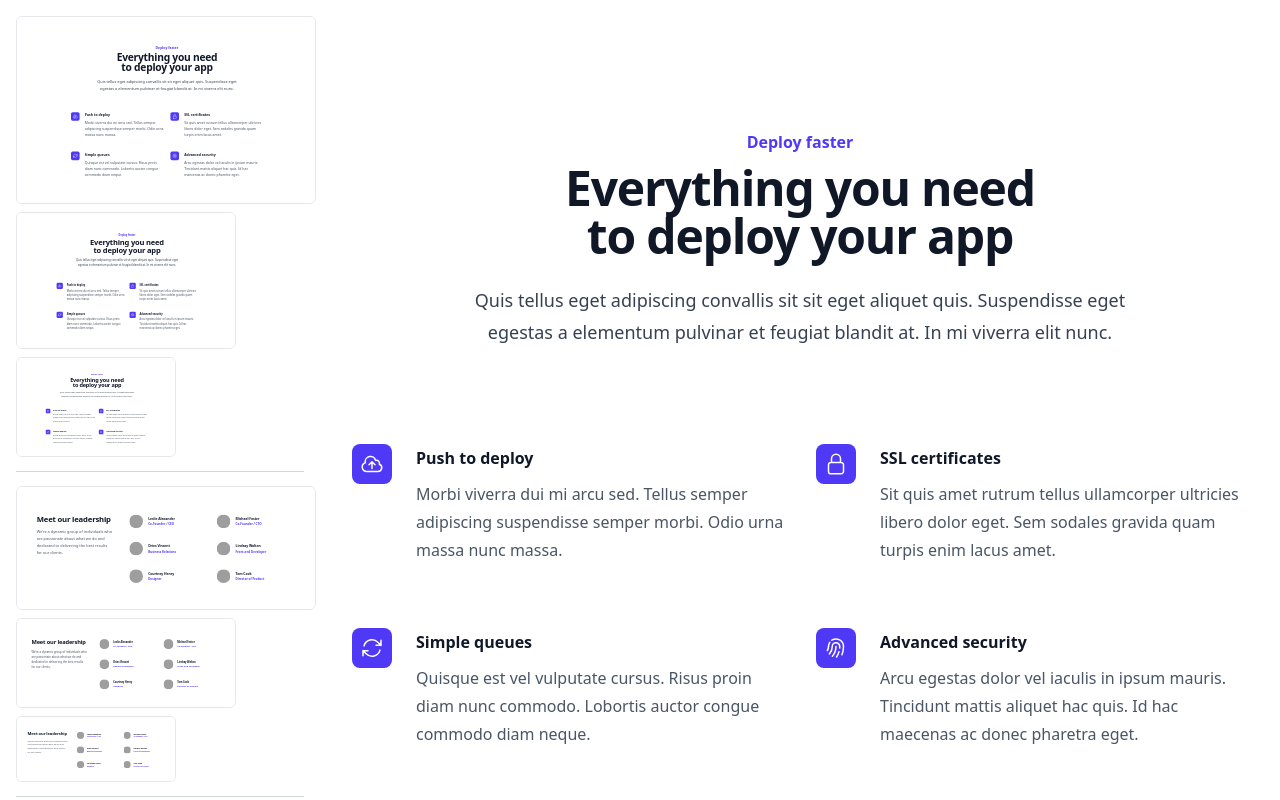
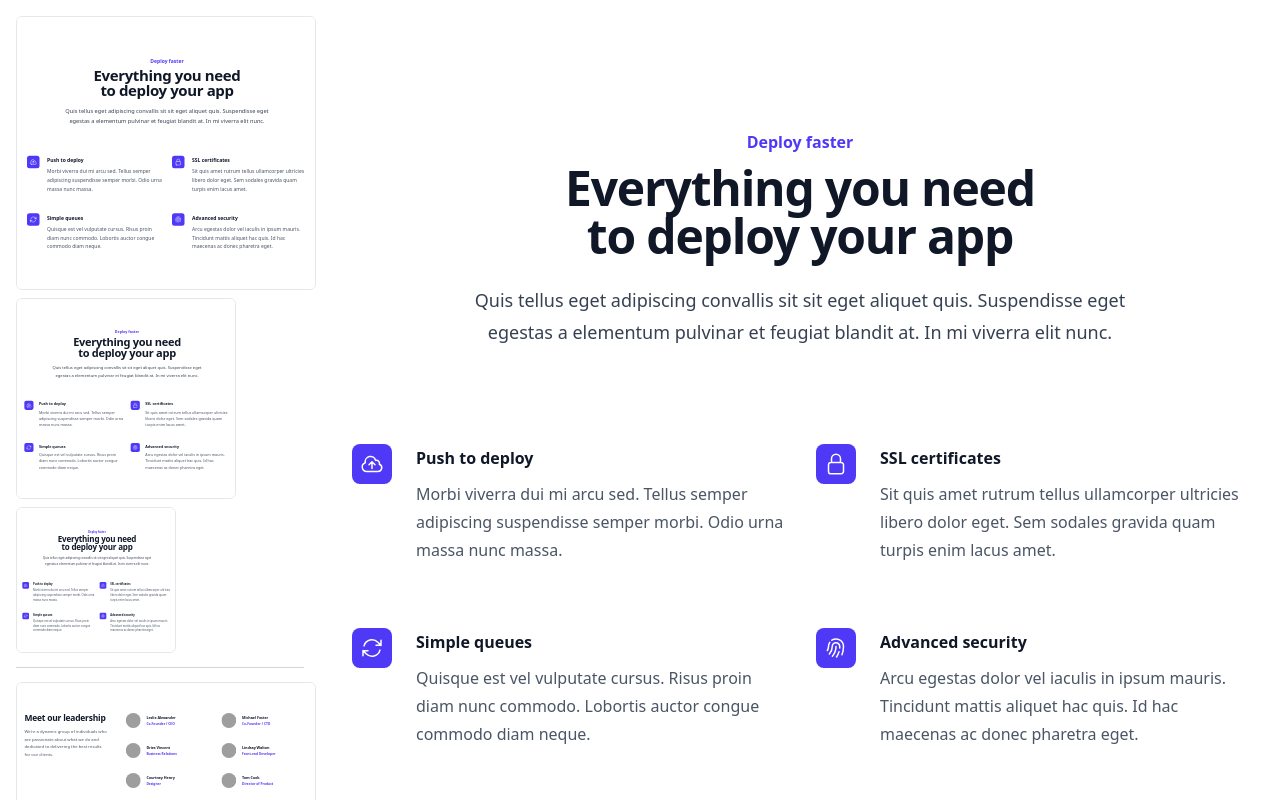
Before and after one commit to sam002696/component-preview, a React (Vite) app: page / in a window 1280 px wide. Built offline with nearby package versions, Linux system fonts and the light colour scheme; grey boxes are pictures that could not be loaded.

Commit message:
refactor: simplify SectionPreview and PreviewItem components for improved readability and performance

```diff
--- a/src/App.jsx
+++ b/src/App.jsx
@@ -1,7 +1,6 @@
 import Deploy from "./components/Deploy.jsx";
 import SectionPreview from "./components/SectionPreview.jsx";
 import Team from "./components/Team.jsx";
-// import ButtonCollection from "./components/ButtonCollection.jsx";
 import Button from "./components/Button.jsx";
 import Input from "./components/Input.jsx";
 import IconGroup from "./components/IconGroup.jsx";
@@ -17,7 +16,7 @@ function App() {
                 <div className="w-[320px] h-screen bg-white p-4 overflow-y-auto shrink-0">
 
                     {/* Deploy previews */}
-                    <SectionPreview previewType="section"
+                    <SectionPreview
                     >
                         <Deploy/>
                     </SectionPreview>
@@ -25,36 +24,28 @@ function App() {
                     <hr className="my-3.5 text-gray-300"/>
 
                     {/* Team previews */}
-                    <SectionPreview previewType="section"
+                    <SectionPreview
                     >
                         <Team/>
                     </SectionPreview>
-
-                    {/*<hr className="my-3.5 text-gray-300"/>*/}
-
-                    {/* Button collection */}
-
-                    {/*<SectionPreview previewType="element">*/}
-                    {/*    <ButtonCollection/>*/}
-                    {/*</SectionPreview>*/}
 
                     {/* Single button */}
 
                     <hr className="my-3.5 text-gray-300"/>
 
-                    <SectionPreview previewType="element">
+                    <SectionPreview>
                         <Button/>
                     </SectionPreview>
 
                     <hr className="my-3.5 text-gray-300"/>
 
-                    <SectionPreview previewType="element">
+                    <SectionPreview>
                         <Input/>
                     </SectionPreview>
 
                     <hr className="my-3.5 text-gray-300"/>
 
-                    <SectionPreview previewType="element">
+                    <SectionPreview>
                         <IconGroup/>
                     </SectionPreview>
 
@@ -64,7 +55,6 @@ function App() {
                 <div className="flex-1 overflow-y-auto bg-gray-50">
                     <Deploy/>
                     <Team/>
-                    {/*<ButtonCollection/>*/}
                     <Button/>
                     <Input/>
                     <IconGroup/>
--- a/src/components/SectionPreview.jsx
+++ b/src/components/SectionPreview.jsx
@@ -6,57 +6,53 @@ const PREVIEW_SIZES = [
     {key: "xs", width: 160},
 ];
 
-const PreviewItem = ({
-                         width,
-                         children,
-                         previewType,
-                         baseWidth,
-                         previewBaseWidth,
-                         elementBaseWidth,
-                     }) => {
+
+const PreviewItem = ({width, children}) => {
+
     const measureRef = useRef(null);
-    const [measuredHeight, setMeasuredHeight] = useState(0);
 
-    //  Measuring untransformed content
+    const [measured, setMeasured] = useState({
+        width: 0,
+        height: 0,
+    });
+
     useLayoutEffect(() => {
         if (!measureRef.current) return;
 
         const ro = new ResizeObserver(([entry]) => {
-            setMeasuredHeight(entry.contentRect.height);
+            setMeasured({
+                width: entry.contentRect.width,
+                height: entry.contentRect.height,
+            });
         });
 
         ro.observe(measureRef.current);
         return () => ro.disconnect();
     }, []);
 
-    const scale =
-        previewType === "section"
-            ? width / previewBaseWidth
-            : width / elementBaseWidth;
+    const hasMeasurement = measured.width > 0 && measured.height > 0;
+
+    const isSection = hasMeasurement ? measured.width > width : false;
+    const scale = hasMeasurement ? width / measured.width : 1;
 
     return (
         <div
             className={`border border-gray-200 rounded-md overflow-hidden ${
-                previewType === "element"
-                    ? "flex justify-center items-center"
-                    : ""
+                !isSection && hasMeasurement ? "flex justify-center items-center p-3" : ""
             }`}
             style={{
                 width,
                 height:
-                    previewType === "section" && measuredHeight > 0
-                        ? measuredHeight * scale
+                    hasMeasurement && isSection
+                        ? measured.height * scale
                         : "auto",
-                padding: previewType === "element" ? 12 : 0,
             }}
         >
-
-            {/*  Hidden measurer (real layout, no scale) */}
-            {previewType === "section" && (
+            {/* Hidden measurer (ALWAYS rendered) */}
             <div
                 ref={measureRef}
                 style={{
-                        width: baseWidth,
+                    width: "max-content",
                     position: "fixed",
                     top: -10000,
                     left: -10000,
@@ -66,28 +62,14 @@ const PreviewItem = ({
             >
                 {children}
             </div>
-            )}
 
-            {/* Visible preview */}
-            {previewType === "section" && (
+            {/*  Visible preview (only after measurement) */}
+            {hasMeasurement && (
                 <div
                     style={{
-                        width: baseWidth,
+                        width: measured.width,
                         transform: `scale(${scale})`,
-                        transformOrigin: "top left",
-                        pointerEvents: "none",
-                    }}
-                >
-                    {children}
-                </div>
-            )}
-
-            {/*  Element preview */}
-            {previewType === "element" && (
-                <div
-                    style={{
-                        transform: `scale(${scale})`,
-                        transformOrigin: "center",
+                        transformOrigin: isSection ? "top left" : "center",
                         pointerEvents: "none",
                     }}
                 >
@@ -98,24 +80,11 @@ const PreviewItem = ({
     );
 };
 
-const SectionPreview = ({
-                            children,
-                            baseWidth = 1400,
-                            previewBaseWidth = 1400,
-                            previewType = "section",
-                            elementBaseWidth = 300,
-                        }) => {
+const SectionPreview = ({children}) => {
     return (
         <div className="space-y-2">
             {PREVIEW_SIZES.map(({key, width}) => (
-                <PreviewItem
-                    key={key}
-                    width={width}
-                    previewType={previewType}
-                    baseWidth={baseWidth}
-                    previewBaseWidth={previewBaseWidth}
-                    elementBaseWidth={elementBaseWidth}
-                >
+                <PreviewItem key={key} width={width}>
                     {children}
                 </PreviewItem>
             ))}
```
Lines whose indentation alone changed are shown as unchanged.
